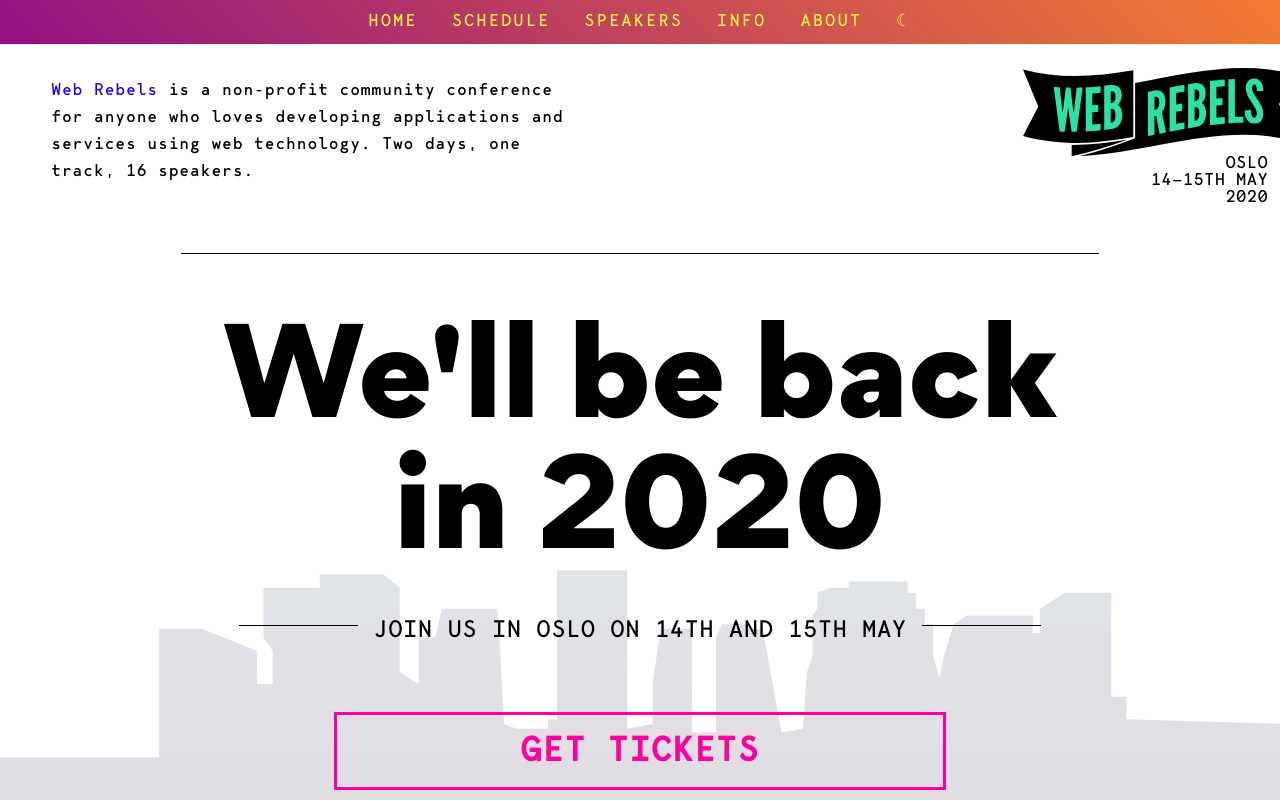
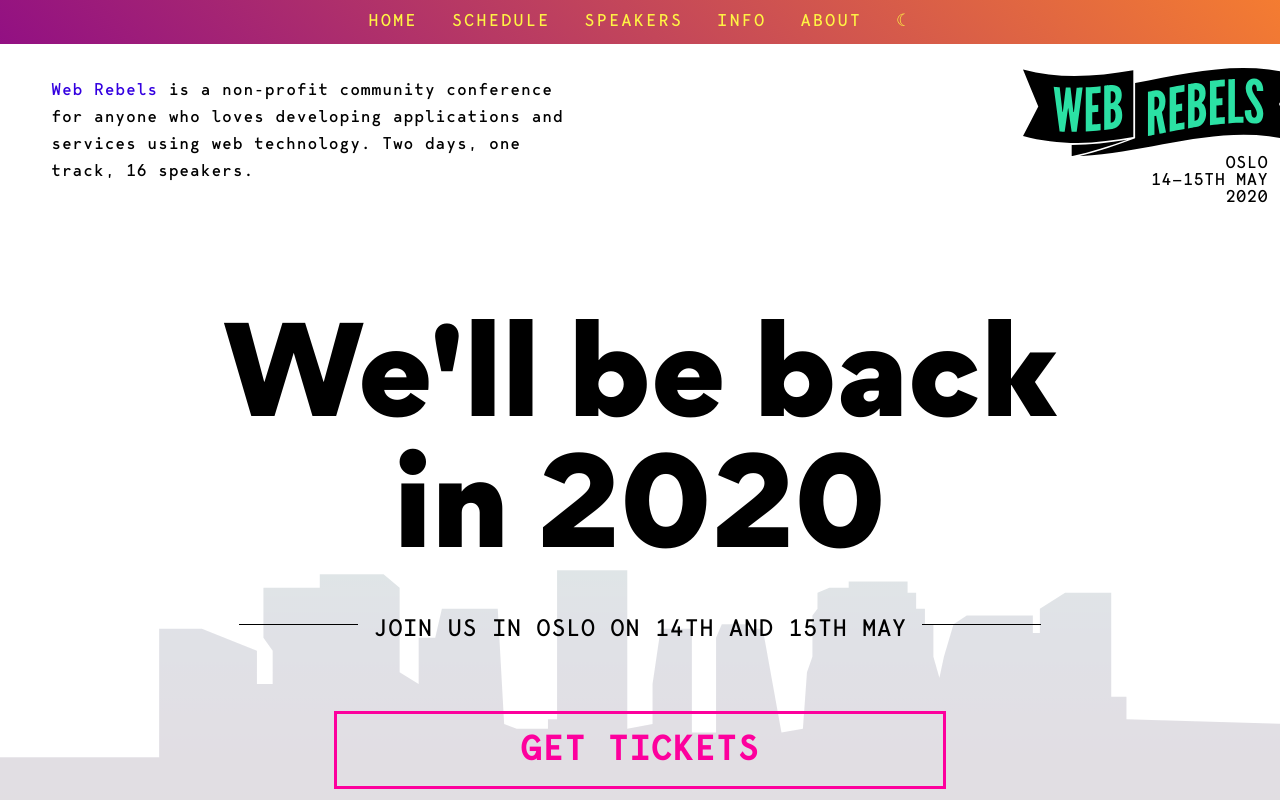
Before and after one commit to jakobsenfrukt/webrebels-2020, a Vue app: page / in a window 1280 px wide. Shown: the top 800 px of the page. Built offline with nearby package versions, Linux system fonts and the light colour scheme; a small style sheet from the web is missing.

Commit message:
remove top border on index hero

```diff
--- a/src/views/Home.vue
+++ b/src/views/Home.vue
@@ -47,7 +47,6 @@
   text-stroke: $text-outline $color-main;
   color: transparent;
   max-width: 54rem;
-  border-top: $text-outline solid $color-main;
   padding: 4rem 2rem 2rem;
   margin-bottom: 0;
 }
@@ -153,7 +152,6 @@
     -webkit-text-stroke: 0;
     text-stroke: 0;
     color: black;
-    border-top: $text-outline solid $color-black;
   }
   .index-subtitle {
     color: $color-black;
```
